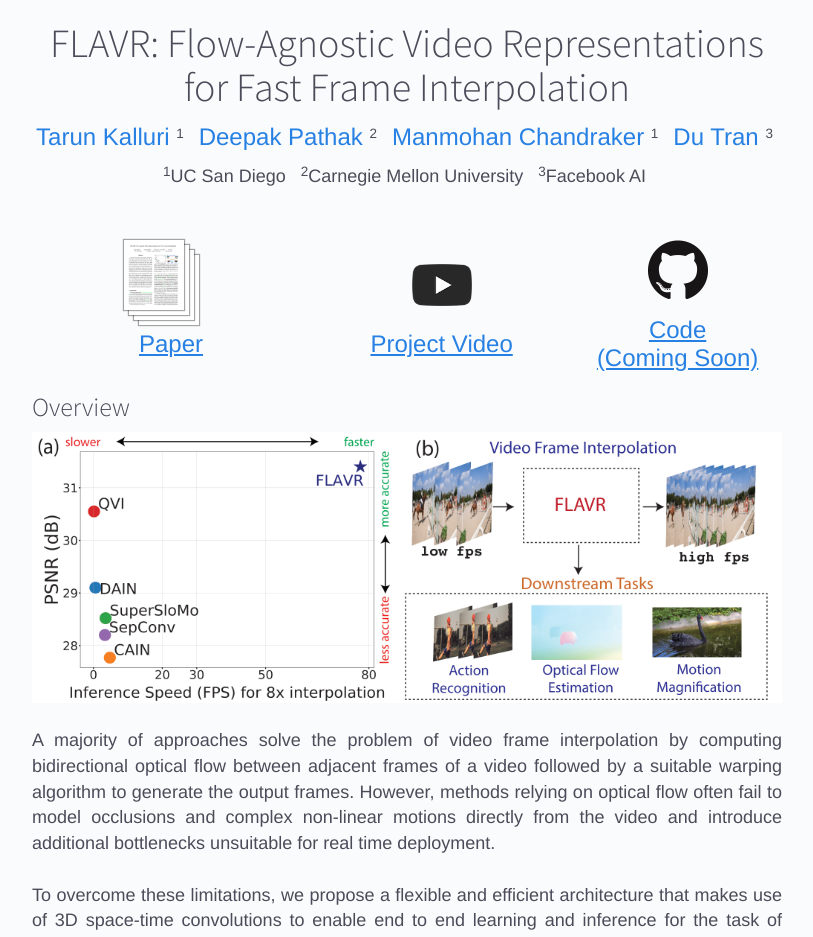
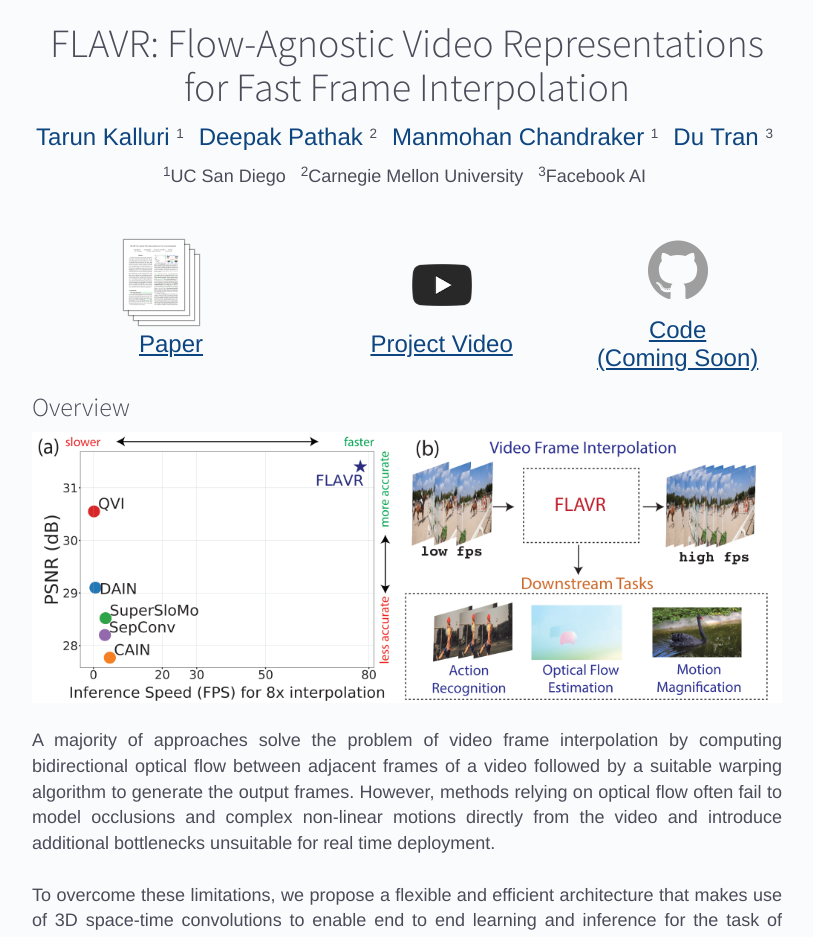
Before and after one commit to tarun005/tarun005.github.io, a Jekyll site: the page FLAVR/index.html, which Jekyll copies as it is, in a window 1280 px wide. Shown: the top 937 px of the page, without its empty margins (233-1046 px from the left). Built offline with Jekyll 4.4.1, drawn with Linux system fonts in a browser that asks for light colours.

Commit message:
Added flavr project

```diff
--- a/FLAVR/FLAVR_files/style.css
+++ b/FLAVR/FLAVR_files/style.css
@@ -10,7 +10,21 @@ body {
 	font-size:18px;
 }
 
+#grayout {
+    opacity: 0.4;
+    filter: alpha(opacity=40); /* msie */
+}
 
+a {
+  color: #0d4580;
+  text-decoration: none;
+}
+
+a:focus,
+a:hover {
+  color: #f09228;
+  text-decoration: none;
+}
 
 .layered-paper-big { /* modified from: http://css-tricks.com/snippets/css/layered-paper/ */
     box-shadow:
--- a/FLAVR/index.html
+++ b/FLAVR/index.html
@@ -89,19 +89,19 @@
         <tr>
           <td align=center width=70px>
             <center>
-              <span style="font-size:24px"><a href="HyperLink"> <img src="./FLAVR_files/paper.png" class="layered-paper-big"  height="70px"><br>
+              <span style="font-size:24px"><a href="HyperLink" target="_blank"> <img src="./FLAVR_files/paper.png" class="layered-paper-big"  height="70px"><br>
               Paper </a></span>
             </center>
           </td>
           <td align=center width=70px>
             <center>
-              <span style="font-size:24px"><a href="https://youtu.be/TcQd0LCLCzo"> <img src="./FLAVR_files/youtube_icon_dark.png" height="90px"><br>
+              <span style="font-size:24px"><a href="https://youtu.be/TcQd0LCLCzo" target="_blank"> <img src="./FLAVR_files/youtube_icon_dark.png" height="90px"><br>
               Project Video </a></span>
             </center>
           </td>
           <td align=center width=70px>
             <center>
-              <span style="font-size:24px"><a href="Code"> <img src="./FLAVR_files/github_pad.png" height="90px"><br>
+              <span style="font-size:24px"><a href="Code" target="_blank"> <img id="grayout" src="./FLAVR_files/github_pad.png" height="90px"><br>
                 Code <br> (Coming Soon) </a></span>
             </center>
           </td>
```
